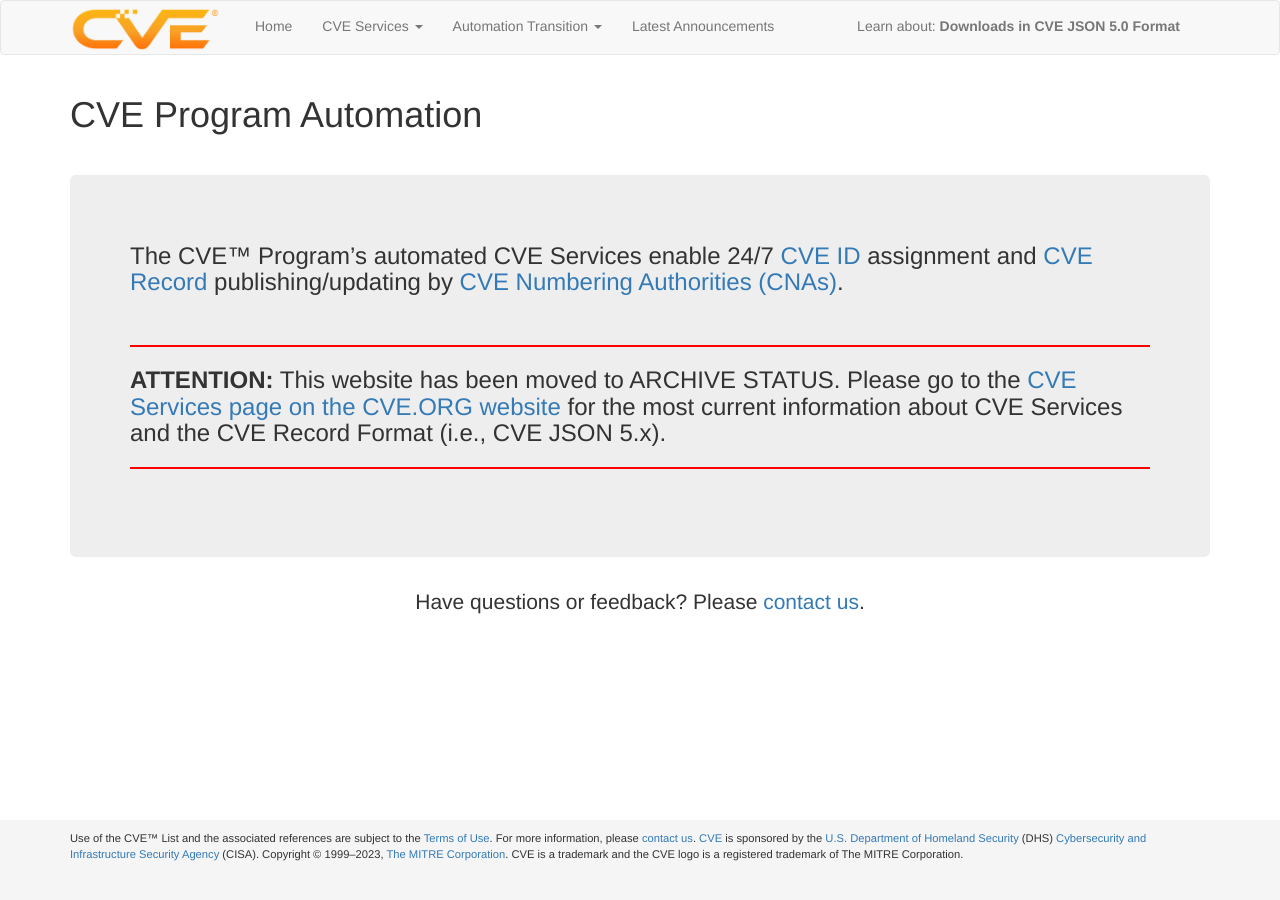
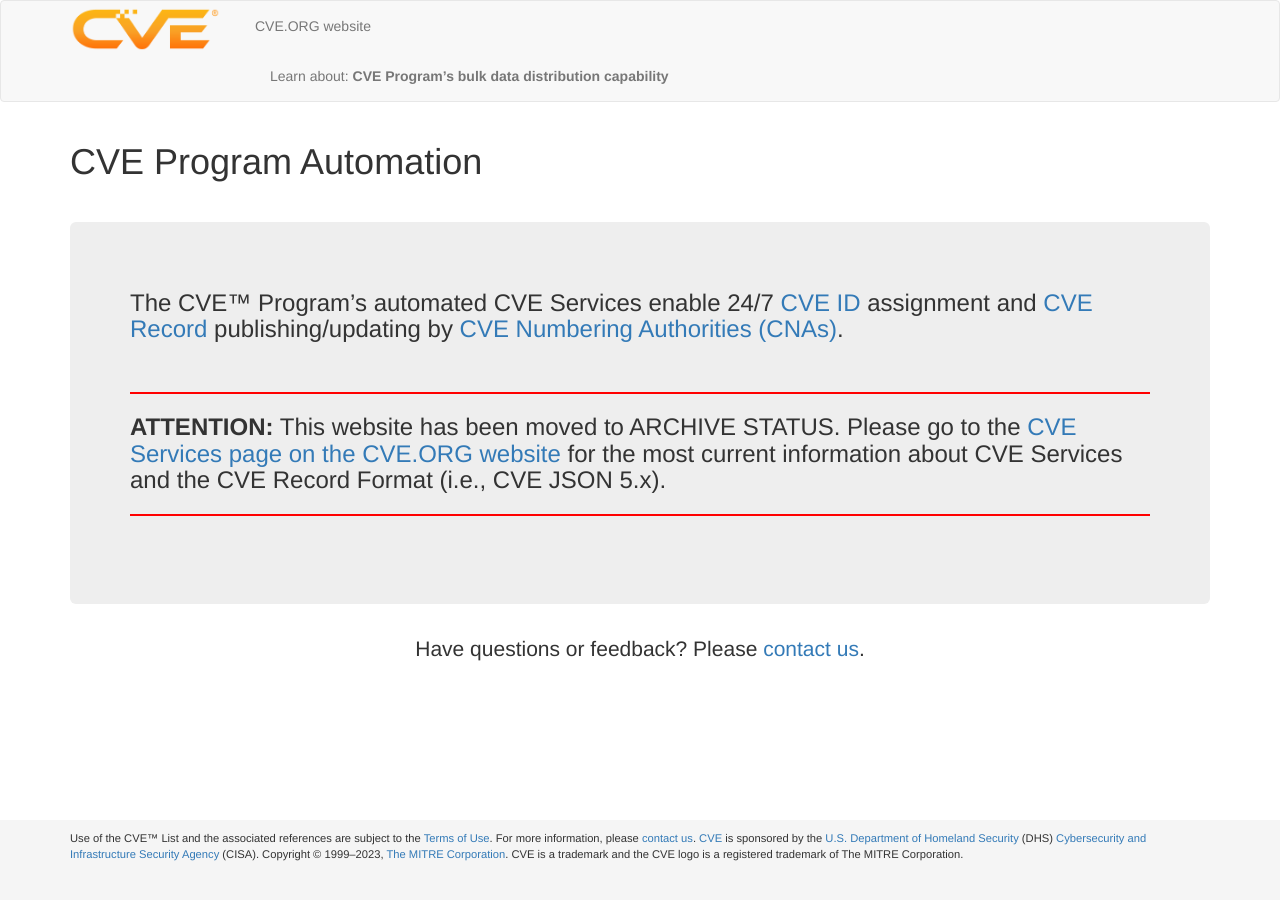
Before and after one commit to CVEProject/cveproject.github.io, a Jekyll site: the page built from index.md, in a window 1280 px wide. Built offline with Jekyll 4.4.1, drawn with Linux system fonts in a browser that asks for light colours; nearby versions of some CDN libraries.

Commit message:
Update header.html
Add new top nav menu items.

```diff
--- a/_includes/header.html
+++ b/_includes/header.html
@@ -11,43 +11,17 @@
             <span class="icon-bar"></span>
             <span class="icon-bar"></span>
           </button>
-            <a href="https://cveproject.github.io" class="pull-left"><img src="/img/CVE_r.png" style="max-height: 125px; max-width: 150px; margin-top: 6px; margin-bottom: 3px; margin-right: 20px; "></a>
+            <a href="https://www.cve.org" class="pull-left"><img src="/img/CVE_r.png" style="max-height: 125px; max-width: 150px; margin-top: 6px; margin-bottom: 3px; margin-right: 20px; "></a>
     </div>
 
     <div class="collapse navbar-collapse">
       <ul class="nav navbar-nav">
 
-      	 <li><a href="https://cveproject.github.io">Home</a></li>
-
-	<li class="dropdown">
-          <a href="#" class="dropdown-toggle" data-toggle="dropdown">CVE Services <span class="caret"></span></a>
-          <ul class="dropdown-menu" role="menu">
-            <li role="presentation"><a href="https://www.cve.org/AllResources/CveServices">CVE Services (cve.org)</a> </li>
-	    <li role="presentation"><a href="https://www.cve.org/AllResources/CveServices#cve-json-5">CVE JSON 5.0 (cve.org)</a> </li>
-            <li role="presentation"><a href="https://www.cve.org/AllResources/CveServices#obtaining-credentials">Obtaining Credentials (cve.org)</a></li>
-            <li role="presentation"><a href="https://www.cve.org/AllResources/CveServices#build-your-own-client">Test Environment (cve.org)</a></li>
-	    <li role="presentation"><a href="https://www.youtube.com/playlist?list=PLWfD9RQVdJ6ecSMwikUGf6_7YIkoTkWZp">CVE Services Videos (YouTube)</a></li>
-	    <li role="presentation"><a href="https://cveproject.github.io/CVE-Services-Workshop-Slides-02November2022-FINAL.pdf">CVE Services Workshop Slides (PDF)</a></l>	      <li role="presentation"><a href="https://github.com/CVEProject/cvelistV5">Bulk Downloads in CVE JSON 5.0 format (GitHub)</a></li>
-	  </ul>
-
-	<li class="dropdown">
-          <a href="#" class="dropdown-toggle" data-toggle="dropdown">Automation Transition <span class="caret"></span></a>
-          <ul class="dropdown-menu" role="menu">
-            <li role="presentation"><a href="https://cveproject.github.io/automation-transition">Transition Details</a></li>
-            <li role="presentation"><a href="https://cveproject.github.io/automation-cve-services-known-issues">Hard Deploy – Known Issues</a></li>
-            <li role="presentation"><a href="https://cveproject.github.io/automation-cve-services-faqs">Transition FAQs</a></li>
-            <li role="presentation"><a href="https://www.cve.org/AllResources/CveServices#build-your-own-client">Test Environment (cve.org)</a></li>
-	    <li role="presentation"><a href="https://cveproject.github.io/cvelist-github-pilot-deprecation-faqs">CVEList GitHub Pilot Deprecation FAQs</a></li>
-	    <li role="presentation"><a href="https://www.cve.org/AllResources/CveServices#additional-resources">Additional Resources</a></li>
-	  </ul>
-
-	<li><a href="https://cveproject.github.io/automation-announcements">Latest Announcements</a></li>
-
-      </ul>
+      	 <li><a href="https://www.cve.org">CVE.ORG website</a></li>
 
         <div id="navbar" class="collapse navbar-collapse">
           <ul class="nav navbar-nav navbar-right">
-		  <li><a href="https://www.cve.org/Media/News/item/blog/2023/03/29/CVE-Downloads-in-JSON-5-Format">Learn about: <strong>Downloads in CVE JSON 5.0 Format</strong></a></li>
+		  <li><a href="https://github.com/CVEProject/cvelistV5">Learn about: <strong>CVE Program’s bulk data distribution capability</strong></a></li>
           </ul>
         </div><!--/.nav-collapse -->
       </div>
```
